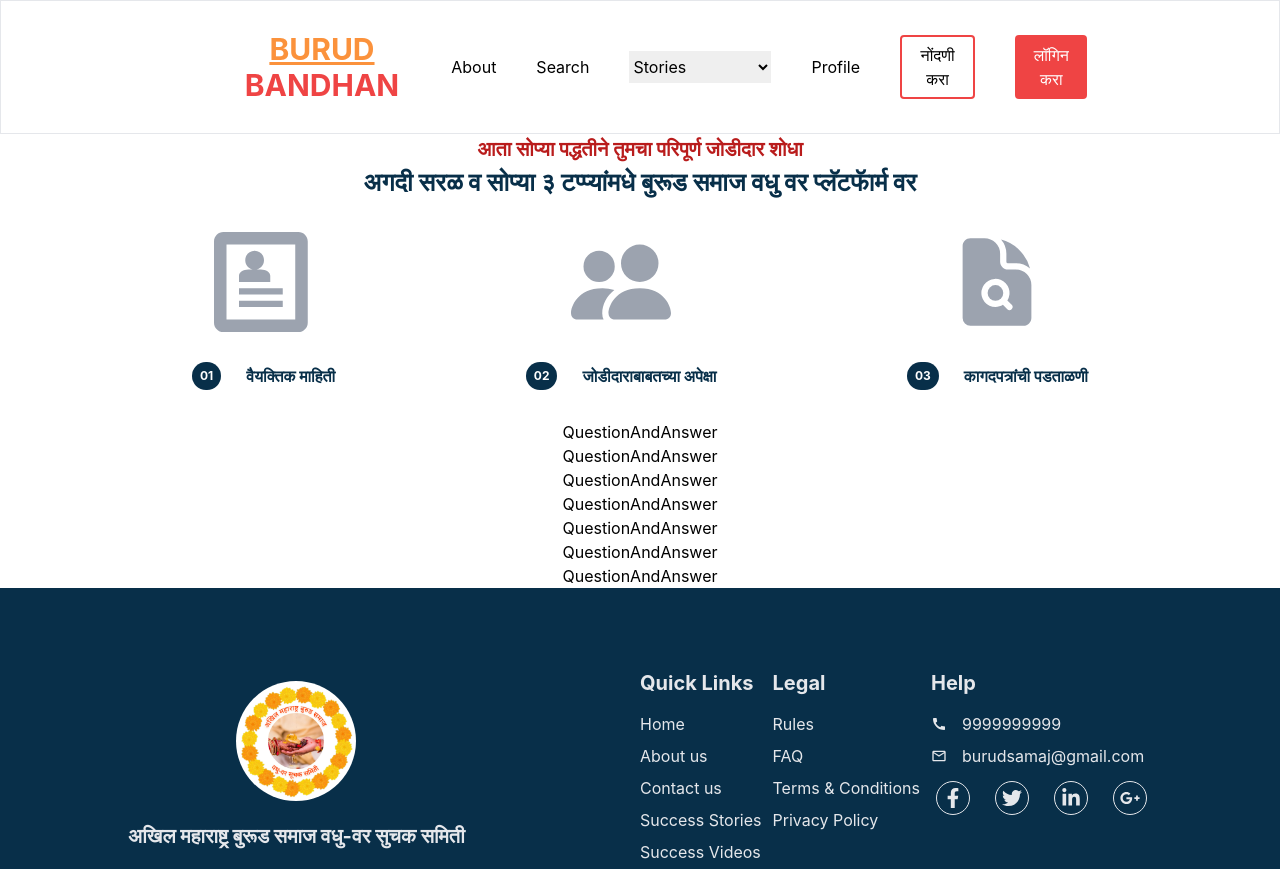
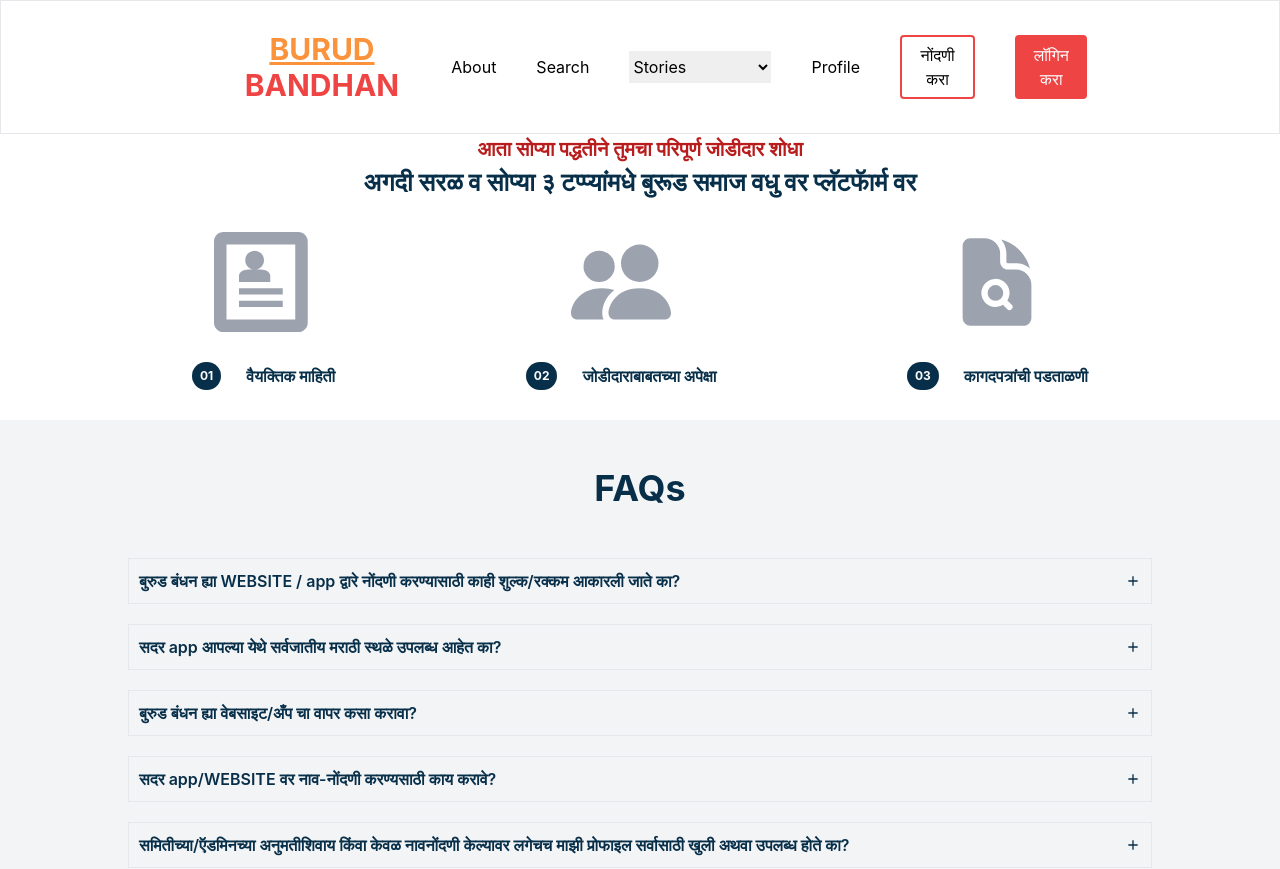
Before and after one commit to Increditex-Software-Solutions-Pvt-Ltd/new_BurudBandhan, a React (Create React App) app in the folder frontend/: page / in a window 1280 px wide. Shown: the top 869 px of the page. Built offline with nearby package versions, Linux system fonts and the light colour scheme.

Commit message:
modified FAQ section

```diff
--- a/frontend/src/Components/FaQ.jsx
+++ b/frontend/src/Components/FaQ.jsx
@@ -35,13 +35,18 @@
     const [faqs, setFaqs] = useState(inifaq);
 
   return (
-    <div>
-        {
-            faqs.map((item,indx)=>(
-                <QuestionAndAnswer key={indx} data = {item} />
-            ))
-        }
+    <div className='w-full bg-gray-100 py-12'>
+        <h1 className='text-4xl font-bold text-sky-950 mb-8'>FAQs</h1>
+        {/* content */}
+        <div className='w-4/5 m-auto mt-[50px] flex flex-col gap-[20px]'>
+            {
+                faqs.map((item,indx)=>(
+                    <QuestionAndAnswer key={indx} data = {item} />
+                ))
+            }
+        </div>
     </div>
+
   )
 }
 
--- a/frontend/src/Components/QuestionAndAnswer.jsx
+++ b/frontend/src/Components/QuestionAndAnswer.jsx
@@ -1,9 +1,46 @@
-import React from 'react'
+import React, { useRef, useState } from 'react'
+import { MdAdd, MdMinimize } from 'react-icons/md';
 
 const QuestionAndAnswer = ({data}) => {
-    console.log(data);
+    const [showAnswer, setShowAnswer] = useState(false);
+
+
+    const handleAnswer = ()=>{
+        setShowAnswer(!showAnswer); // toggle the answer visibility
+    }
+
   return (
-    <div>QuestionAndAnswer</div>
+    <div className='text-left '>
+        {/* question section */}
+        <div
+        className='flex
+        justify-between items-center
+        cursor-pointer
+        p-[10px]
+        border
+        font-semibold
+        text-sky-950
+        '
+        onClick={handleAnswer}>
+            <p>{data.que}</p>
+            {/* Add icon */}
+            {showAnswer? <MdMinimize /> : <MdAdd />  }
+        </div>
+
+        {/* Answer section */}
+        <div
+        className='
+        p-[10px]
+        border
+        font-semibold
+        text-sky-800'
+        style={{
+            display:showAnswer?"block":"none"
+            }}
+            >
+            <p>{data.ans}</p>
+        </div>
+    </div>
   )
 }
 
```
